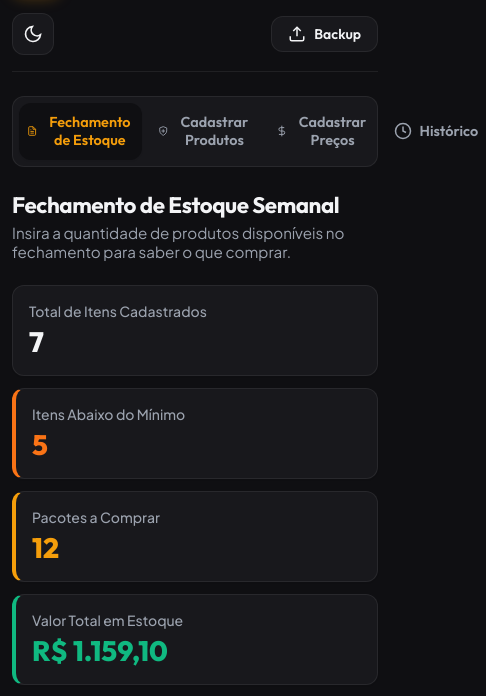
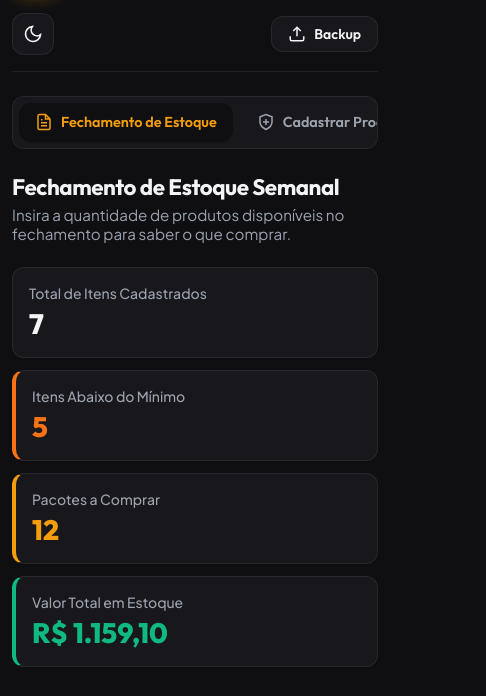
Before and after one commit to lukaxkax-ops/burger-stock-manager, a website built with Vite: page index.html in a window 390 px wide. Shown: the part 63-759 px from the top of the page, 486 px wide, since content can reach past the window. Built offline with nearby package versions, Linux system fonts and the light colour scheme.

Commit message:
Optimize mobile tab navigation layout with horizontal scroll support

```diff
--- a/style.css
+++ b/style.css
@@ -1195,10 +1195,20 @@ input:focus, select:focus {
     .app-nav {
         margin-bottom: 1.5rem;
         border-radius: var(--radius-md);
+        overflow-x: auto;
+        white-space: nowrap;
+        justify-content: flex-start;
+        -webkit-overflow-scrolling: touch;
+        scrollbar-width: none;
+    }
+
+    .app-nav::-webkit-scrollbar {
+        display: none;
     }
 
     .nav-tab {
-        padding: 0.65rem 0.5rem;
+        flex: 0 0 auto;
+        padding: 0.65rem 1rem;
         font-size: 0.9rem;
     }
 
```
